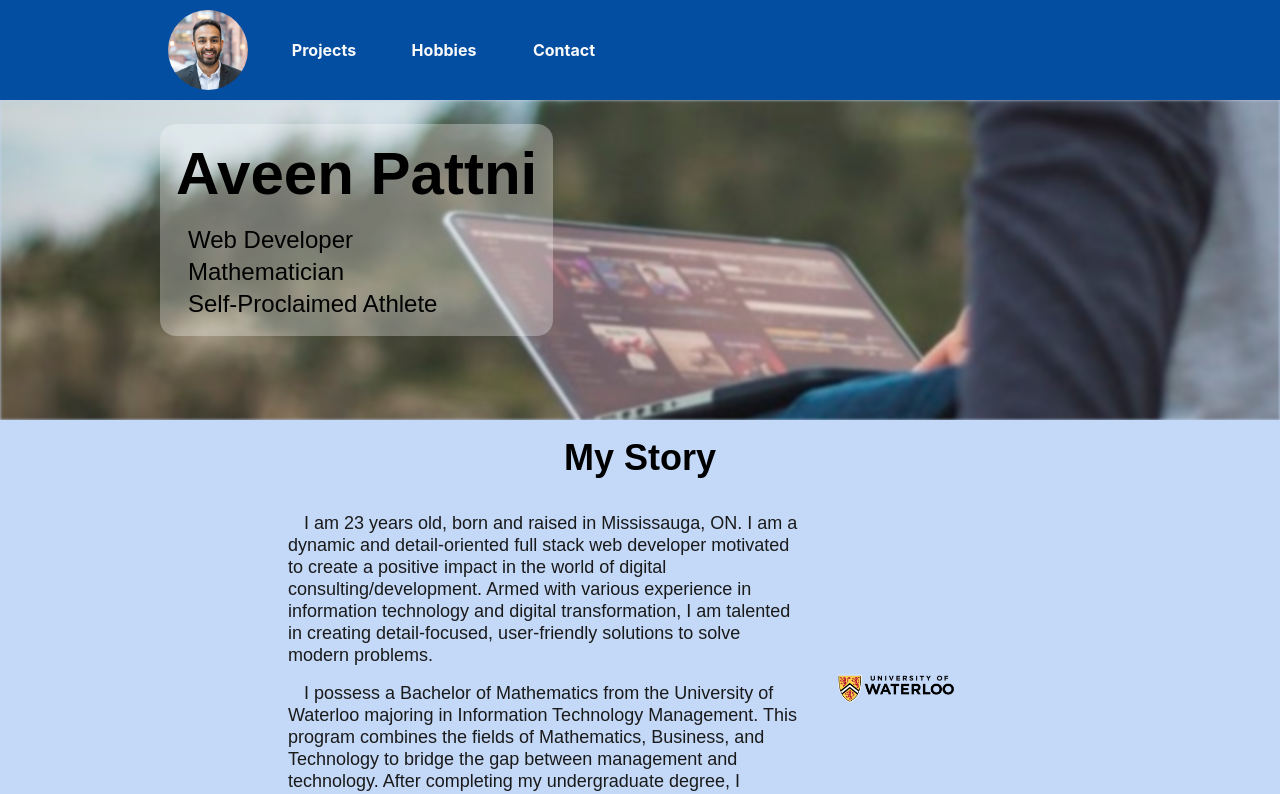
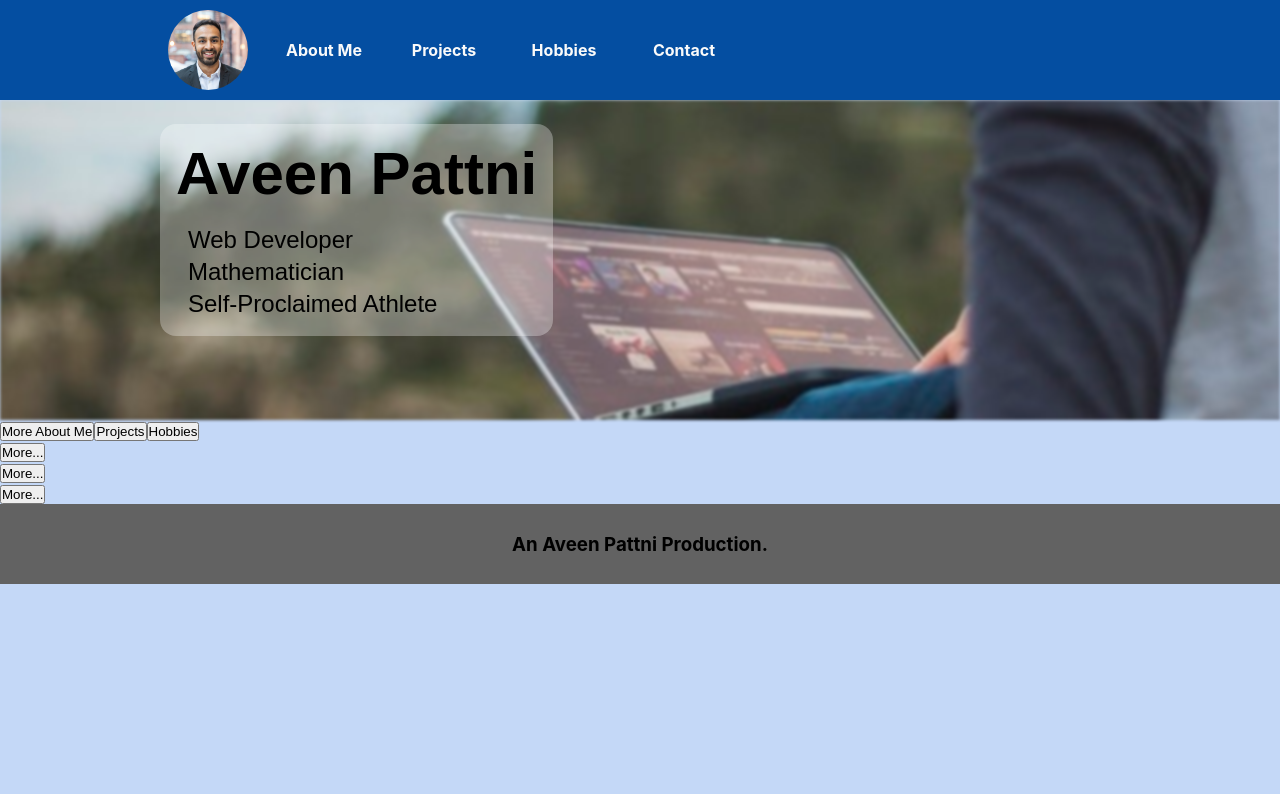
Before and after one commit to aveenpattni/AveenPattni, a React (Create React App) app in the folder client/: page / in a window 1280 px wide. Shown: the top 794 px of the page. Built offline with nearby package versions, Linux system fonts and the light colour scheme.

Commit message:
added landing page

```diff
--- a/client/src/App.js
+++ b/client/src/App.js
@@ -1,9 +1,9 @@
 import React, { Component } from 'react';
 import {Route, Switch, Link, withRouter} from 'react-router-dom';
 import Navbar from './components/Navbar';
-import Home from './components/Home';
+import Landing from './components/Landing';
+import About from './components/About';
 import Projects from './components/Projects';
-import Experience from './components/Experience';
 import Hobbies from './components/Hobbies';
 import Contact from './components/Contact';
 import Footer from './components/Footer';
@@ -15,7 +15,8 @@ class App extends Component {
         <Route path="/" exact render={(props) => {return <Navbar {...props}/> }} />
         <Route path="/:page" render={(props) => {return <Navbar {...props}/> }} />
         <Switch>
-          <Route path="/" exact render={() => {return <Home/> }} />
+          <Route path="/" exact render={() => {return <Landing/> }} />
+          <Route path="/about" exact render={() => {return <About/> }} />
           <Route path="/projects" exact render={() => {return <Projects/> }} />
           <Route path="/hobbies" exact render={() => {return <Hobbies/> }} />
           <Route path="/contact" exact render={() => {return <Contact/> }} />
--- a/client/src/App.scss
+++ b/client/src/App.scss
@@ -169,7 +169,68 @@
     display: none;
   }
 }
-.home{
+.landing{
+  padding-top: 100px;
+  &__hero{
+    position: relative;
+    height: 20rem;
+    img{
+      z-index: -1;
+      position: absolute;
+      width: 100%;
+      height: 100%;
+      object-fit: cover;
+      filter: blur(1.5px);
+    }
+  }
+  &__herotext{
+    margin: 1rem;
+    padding-bottom: 1rem;
+    animation-name: heroBackLanding;
+    animation-delay: 1s;
+    animation-duration: 1s;
+    animation-fill-mode: forwards;
+    border-radius: 1rem;
+    text-align: start;
+    position: absolute;
+    h1{
+      margin: 1rem;
+      @include mobileHeader();
+      position: relative;
+      animation-name: heroLanding;
+      animation-duration: 1s;
+      animation-timing-function: ease-in-out;
+    }
+    ul{
+      position: relative;
+      margin: 0 1.75rem;
+      list-style: none;
+      @include mobileSubheader();
+      opacity: 0;
+      animation-name: heroSubLanding;
+      animation-duration: 1s;
+      animation-delay: 0.5s;
+      animation-fill-mode: forwards;
+    }
+  }
+  @media (min-width: $tabletWidth) {
+    &__herotext{
+      margin: $tabletPad;
+      h1{
+        @include dtHeroHeader();
+      }
+      ul{
+        @include dtHeaderSmall();
+      }
+    }
+  }
+  @media (min-width: $desktopWidth) {
+    &__herotext{
+      margin: $tabletPad $desktopPad;
+    }
+  }
+}
+.about{
   padding-top: 100px;
   &__hero{
     position: relative;
--- a/client/src/components/Home.js
+++ b/client/src/components/About.js
@@ -1,12 +1,12 @@
 import React, { Component } from 'react'
 
-export default class Home extends Component {
+export default class About extends Component {
   render() {
     return (
-      <div className="home">
-        <section className="home__hero">
+      <div className="about">
+        <section className="about__hero">
           <img src="./assets/images/homeHero.jpeg" alt="Hero" />
-          <div className="home__herotext">
+          <div className="about__herotext">
             <h1>Aveen Pattni</h1>
             <ul>
               <li>Web Developer</li>
@@ -15,22 +15,22 @@ export default class Home extends Component {
             </ul>
           </div>
         </section>
-        <section className="home__infoContainer">
+        <section className="about__infoContainer">
           <h3>My Story</h3>
-          <div className="home__infoBlock">
-            <div className="home__story">
+          <div className="about__infoBlock">
+            <div className="about__story">
               <p>
                 I am 23 years old, born and raised in Mississauga, ON. I am a dynamic and detail-oriented full stack web developer motivated to create a positive impact in the world of digital consulting/development. Armed with various experience in information technology and digital transformation, I am talented in creating detail-focused, user-friendly solutions to solve modern problems.
               </p>
               <p>
                 I possess a Bachelor of Mathematics from the University of Waterloo majoring in Information Technology Management. This program combines the fields of Mathematics, Business, and Technology to bridge the gap between management and technology. After completing my undergraduate degree, I entered the working world in digital transformation as an IT Analyst. This exposed me to web development which then I pursued as a career as it allows me to utilize my problem-solving skills while working in an
-  environment where I am continuously learning and challenging myself. Most recently I obtained a diploma in Full Stack Web Development from BrainStation school for digital skill training.
+  environment where I am continuously learning and challenging myself. In addition to web development, I am also searching for opportunities as a technical business analyst. Most recently I obtained a diploma in Full Stack Web Development from BrainStation school for digital skill training.
               </p>
               <p>
                 I am most comfortable developing in the MERN stack (MySQL/MongoDB, Express, React, Node) however, I am spending time broadening my skill set and currently learning the Angular framework as well as developing using Python.
               </p>
             </div>
-            <div className="home__images">
+            <div className="about__images">
               <a href="https://uwaterloo.ca/" target="__blank"><img src="./assets/images/uwlogo.png" alt="University of Waterloo" /></a>
               <a href="https://brainstation.io/" target="__blank"><img src="./assets/images/bslogo.png" alt="BrainStation" /></a>
             </div>
--- a/client/src/components/Contact.js
+++ b/client/src/components/Contact.js
@@ -23,7 +23,7 @@ export default class Contact extends Component {
               <a href="mailto: aveenpattni@gmail.com"><img src="./assets/images/email.png" alt="Email" /></a>
             </div>
             <div className="contact__card">
-              <a href="./assets/AveenPattni.pdf" download><img src="./assets/images/resume.png" alt="Resume" /></a>
+              <a href="https://drive.google.com/file/d/1N-BylEt-QbOB1REaKe7ja_XDecyeKZBv/view?usp=sharingf" target="__blank"><img src="./assets/images/resume.png" alt="Resume" /></a>
             </div>
           </div>
         </section>
--- /dev/null
+++ b/client/src/components/Landing.js
@@ -0,0 +1,50 @@
+import React, { Component } from 'react'
+import {Link} from 'react-router-dom';
+
+export default class Landing extends Component {
+  render() {
+    return (
+      <div className="landing">
+        <section className="landing__hero">
+          <img src="./assets/images/homeHero.jpeg" alt="Hero" />
+          <div className="landing__herotext">
+            <h1>Aveen Pattni</h1>
+            <ul>
+              <li>Web Developer</li>
+              <li>Mathematician</li>
+              <li>Self-Proclaimed Athlete</li>
+            </ul>
+          </div>
+        </section>
+        <section className="landing__nav">
+          <button>More About Me</button>
+          <button>Projects</button>
+          <button>Hobbies</button>
+        </section>
+        <section className="landing__about">
+          <div className="landing__aboutContainer">
+            <div className="landing__about--text">
+
+            </div>
+            <div className="landing__about--images">
+
+            </div>
+          </div>
+          <Link to="/about"><button>More...</button></Link>
+        </section>
+        <section className="landing__projects">
+          <div className="landing__projectsContainer">
+
+          </div>
+          <Link to="/projects"><button>More...</button></Link>
+        </section>
+        <section className="landing__hobbies">
+          <div className="landing__hobbiesContainer">
+
+          </div>
+          <Link to="/hobbies"><button>More...</button></Link>
+        </section>
+      </div>
+    )
+  }
+}
--- a/client/src/components/Menu.js
+++ b/client/src/components/Menu.js
@@ -7,7 +7,7 @@ export default class Menu extends Component {
       <div className="menu">
         <h1 className="menu__title" onClick={this.props.toggle}>Menu</h1>
         <ul className="menu__list" onClick={this.props.toggle}>
-          <Link to="/"><li>Home</li></Link>
+          <Link to="/about"><li>About Me</li></Link>
           <Link to="/projects"><li>Projects</li></Link>
           <Link to="/hobbies"><li>Hobbies</li></Link>
           <Link to="/contact"><li>Contact</li></Link>
--- a/client/src/components/Navbar.js
+++ b/client/src/components/Navbar.js
@@ -3,7 +3,7 @@ import { Link } from 'react-router-dom';
 import Menu from './Menu';
 
 export default class Navbar extends Component {
-  state={
+  state = {
     menu: false
   }
   toggleMenu = (e) => {
@@ -18,7 +18,7 @@ export default class Navbar extends Component {
         <div className="navbar__menu">
           <img onClick={this.toggleMenu} src="./assets/icons/menu.svg" alt="Menu" />
         </div>
-        {this.state.menu ? <Menu toggle={this.toggleMenu}/> : <></>}
+        {this.state.menu ? <Menu toggle={this.toggleMenu} /> : <></>}
         <Link to="/" className="navbar__a">
           <div className="navbar__home">
             <img src="./assets/images/aveen.jpg" alt="Aveen" />
@@ -26,6 +26,9 @@ export default class Navbar extends Component {
           </div>
         </Link>
         <div className="navbar__tabs">
+          <div className={this.props.match.params.page === "about" ? "navbar__tab navbar__tab--selected" : "navbar__tab"}>
+            <Link to="/about"><h4>About Me</h4></Link>
+          </div>
           <div className={this.props.match.params.page === "projects" ? "navbar__tab navbar__tab--selected" : "navbar__tab"}>
             <Link to="/projects"><h4>Projects</h4></Link>
           </div>
```
Also changed, not shown: 9 other files (tests, documents, lock files or other folders).
